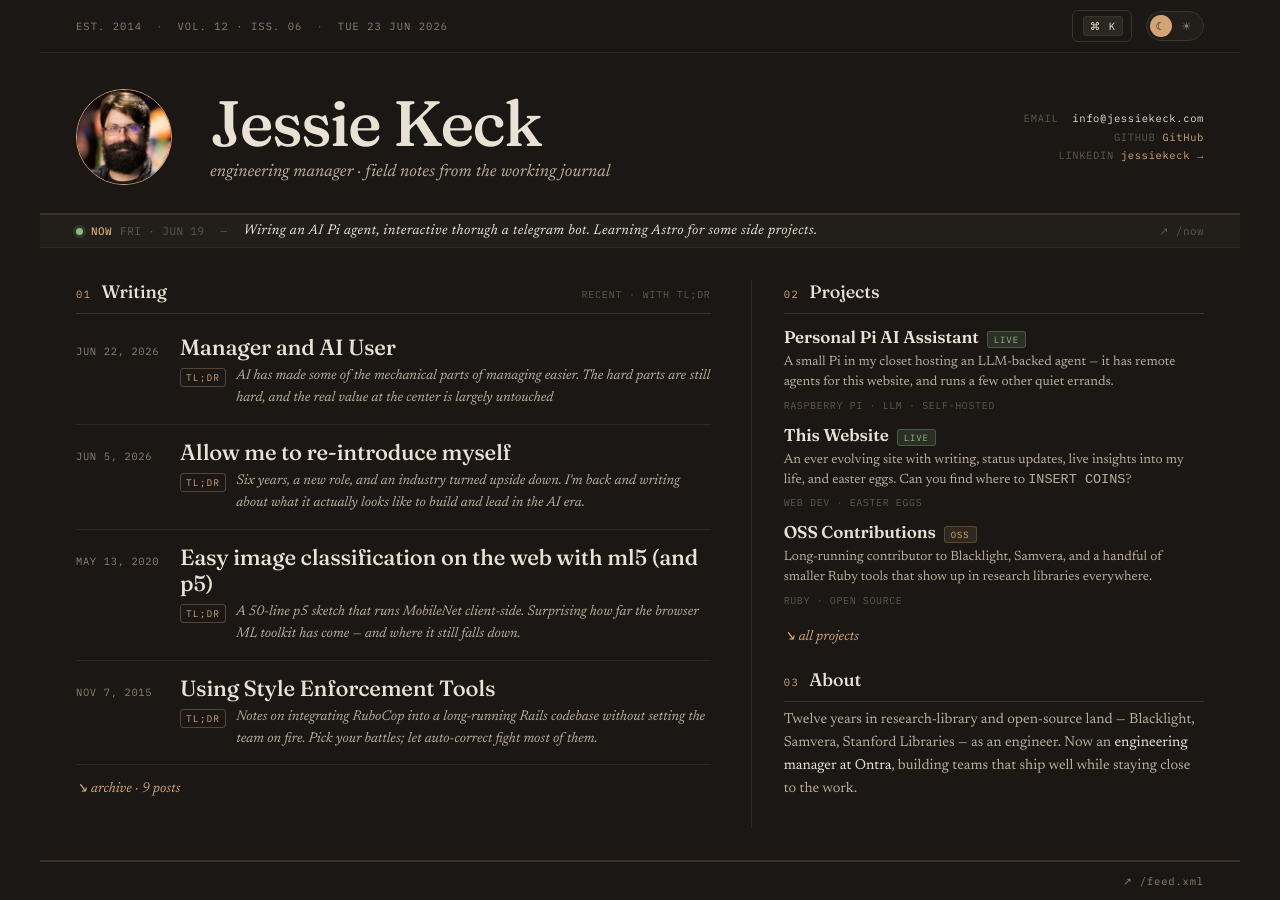
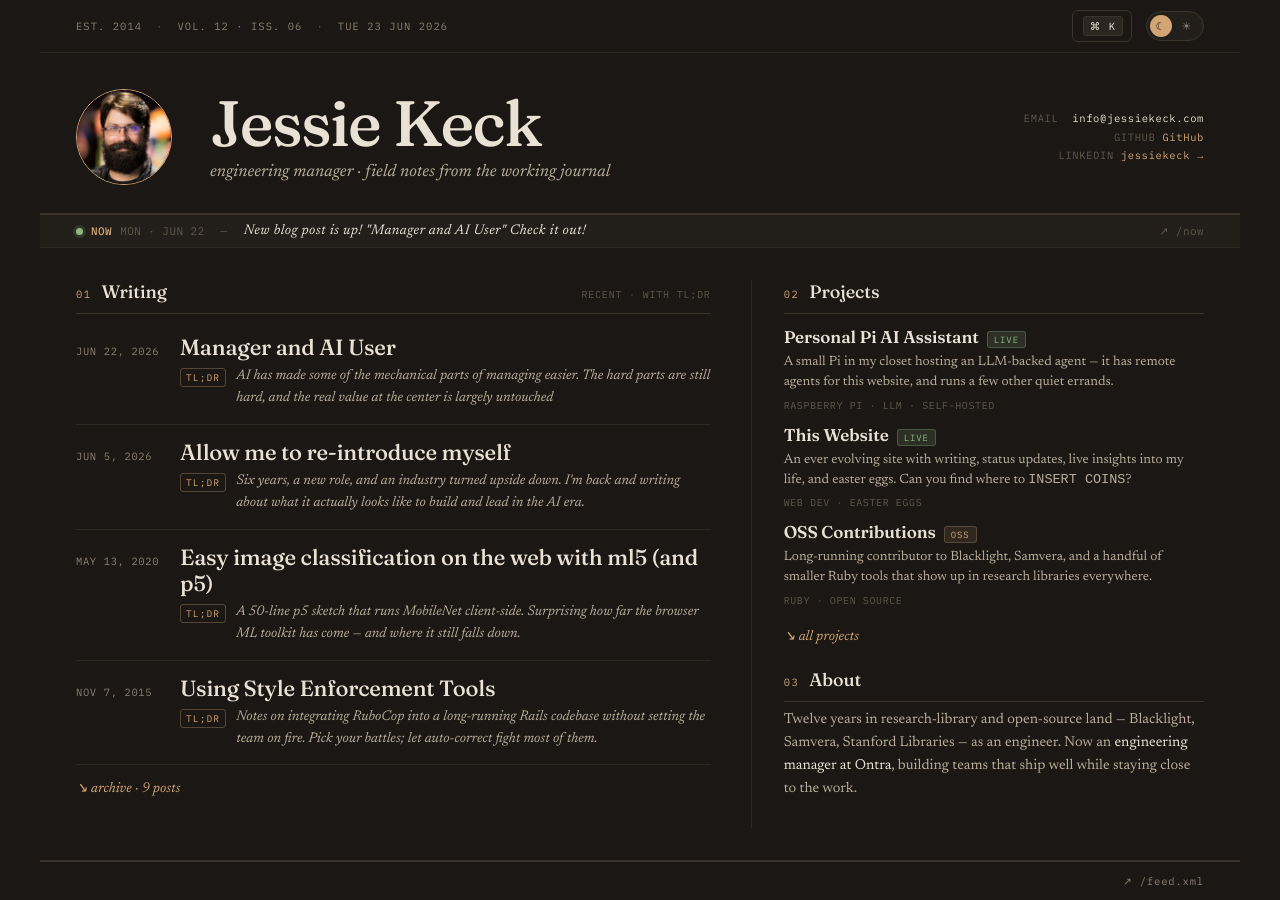
Before and after one commit to jkeck/jkeck.github.io, a Jekyll site: the page built from index.html, in a window 1280 px wide. Built offline with Jekyll 4.4.1, drawn with Linux system fonts in a browser that asks for light colours.

Commit message:
Update now blurb

```diff
--- a/_data/now.yml
+++ b/_data/now.yml
@@ -1,6 +1,6 @@
 # Feeds the home page ticker — keep this short
-blurb: "Wiring an AI Pi agent, interactive thorugh a telegram bot. Learning Astro for some side projects."
-date: "FRI · JUN 19"
+blurb: "New blog post is up! \"Manager and AI User\" Check it out!"
+date: "MON · JUN 22"
 
 # Time-bound ticker overrides — active between start/end (ISO 8601, include timezone offset)
 # When active: home page bar scrolls this message; /now shows a live alert banner
```
